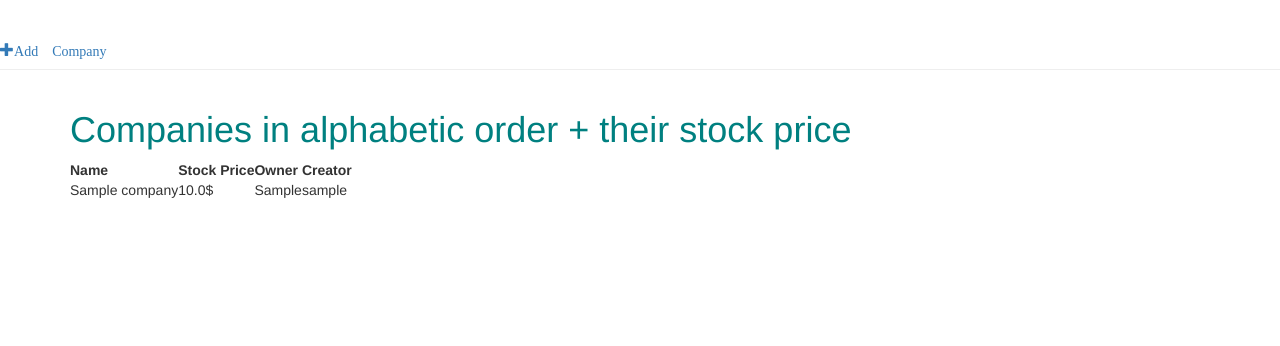
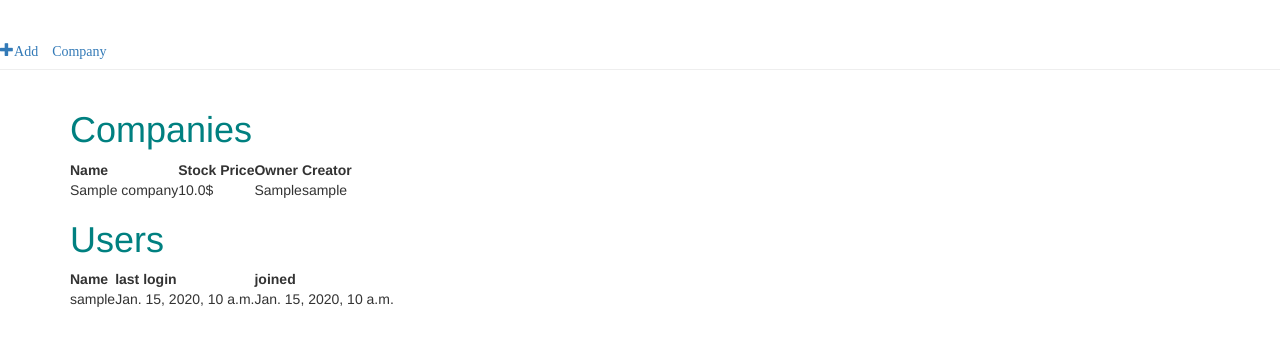
Before and after one commit to mateuszjurewicz/simple_cms, a Django app: page /home in a window 1280 px wide. Shown: the top 346 px of the page. Run offline with Django 3.2, Linux system fonts and the light colour scheme; tables that the repository leaves empty hold one stand-in row (values such as "Sample post"); some libraries are stand-ins or nearby versions.

Commit message:
User data is now displayed in main list

```diff
--- a/cms/templates/cms/main_list.html
+++ b/cms/templates/cms/main_list.html
@@ -1,7 +1,7 @@
 {% extends 'cms/base.html' %}
 
 {% block content %}
-    <h1>Companies in alphabetic order + their stock price</h1>
+    <h1>Companies</h1>
     <table>
         <tr>
 
@@ -19,4 +19,22 @@
         </tr>
     {% endfor %}
     </table>
+
+
+    <h1>Users</h1>
+    <table>
+        <tr>
+            <th>Name</th>
+            <th>last login</th>
+            <th>joined</th>
+        </tr>
+    {% for user in users %}
+        <tr>
+            <td>{{ user.username }}</td>
+            <td>{{ user.last_login }}</td>
+            <td>{{ user.date_joined }}</td>
+        </tr>
+    {% endfor %}
+    </table>
+
 {% endblock content %}
--- a/cms/urls.py
+++ b/cms/urls.py
@@ -2,7 +2,7 @@ from django.conf.urls import url
 from . import views
 
 urlpatterns = [
-    # seems like order matters, I had to put the add/new view on top
-    url(r'^add/new/$', views.add_new, name='add_new'),
+    # order matters, I had to put the add/new view on top
+    url(r'^/add/new/$', views.add_new, name='add_new'),
     url(r'^', views.main_list, name='main_list'),
 ]
--- a/cms/views.py
+++ b/cms/views.py
@@ -1,11 +1,13 @@
 from django.shortcuts import render, redirect
 from .models import Company
 from .forms import CompanyForm
+from django.contrib.auth.models import User
 
 # Create your views here.
 def main_list(request):
     companies = Company.objects.all().order_by('name')
-    return render(request, 'cms/main_list.html', {'companies': companies})
+    users = User.objects.all()
+    return render(request, 'cms/main_list.html', {'companies': companies, 'users': users})
 
 # early working version of add_new
 # def add_new(request):
--- a/mysite/urls.py
+++ b/mysite/urls.py
@@ -21,7 +21,7 @@ from django.contrib.auth import views as auth_views
 urlpatterns = [
     url(r'^admin/', include(admin.site.urls)),
     url(r'^home', include('cms.urls'), name='home'),
-    # here come the login views
+    # here comes the login views
     url(r'', auth_views.login, name='login'),
     # for logging out
     # url(r'^logout/$', auth_views.logout, {'template_name': 'logged_out.html'}, name='logout'),
```
